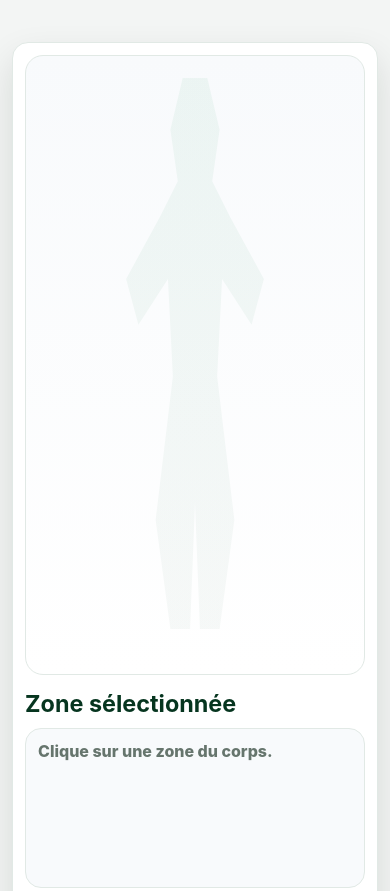
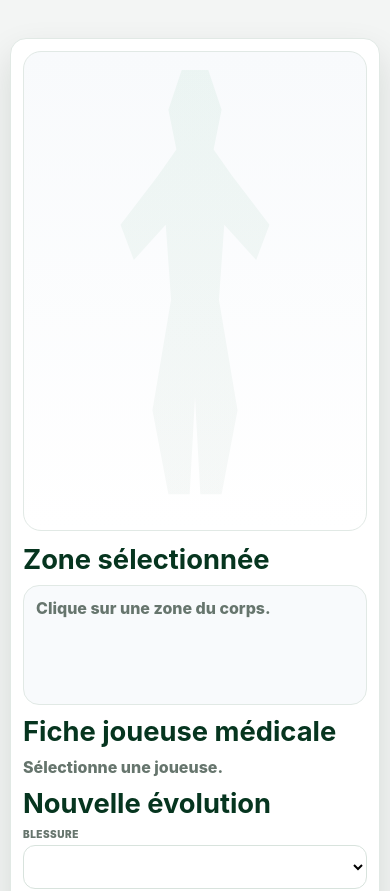
Before and after one commit to maxenceb-creator/coachpulse, a website: page pages/suivi-medical.html in a window 390 px wide. Shown: the top 891 px of the page. Drawn offline with Linux system fonts and the light colour scheme.

Commit message:
fix: prevent medical module form overflow

```diff
--- a/pages/suivi-medical.html
+++ b/pages/suivi-medical.html
@@ -13,6 +13,27 @@
 body{background:#f3f5f4!important;padding-bottom:0!important}
 .head,.hub-head{display:none!important}
 main{padding-top:14px!important}
+body{overflow-x:hidden!important}
+main,.layout,.card,.body-card,.body-card>*{min-width:0!important;max-width:100%!important}
+.field label,.card h2{overflow-wrap:normal!important;word-break:normal!important;hyphens:none!important;line-height:1.1!important}
+.field label{text-wrap:balance}
+.actions button{min-width:min(170px,100%)!important;white-space:normal!important;line-height:1.08!important}
+@media(max-width:900px){
+  main{padding:10px!important}
+  .layout,.body-card,.form-grid,.filters,.profile-grid,.summary-row{grid-template-columns:1fr!important}
+  .body-map{min-height:560px!important}
+  .zone-panel{min-height:120px!important}
+  .actions{display:grid!important;grid-template-columns:1fr!important}
+  .actions button{width:100%!important}
+}
+@media(min-width:901px) and (max-width:1180px){
+  .form-grid{grid-template-columns:repeat(2,minmax(0,1fr))!important}
+}
+@media(max-width:700px){
+  .body-map{min-height:480px!important}
+  .silhouette{inset:18px 38px!important}
+  .card h2{font-size:clamp(22px,7vw,32px)!important}
+}
 
 </style>
 </head>
```
